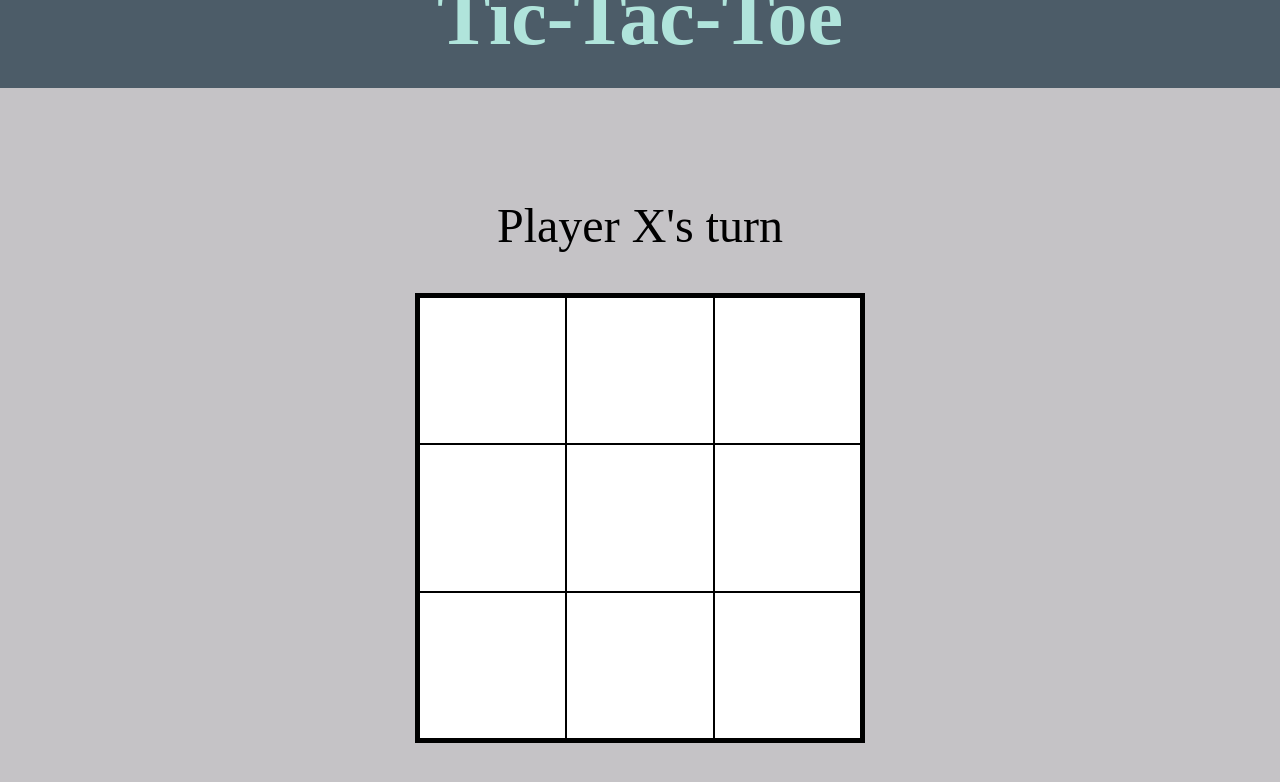
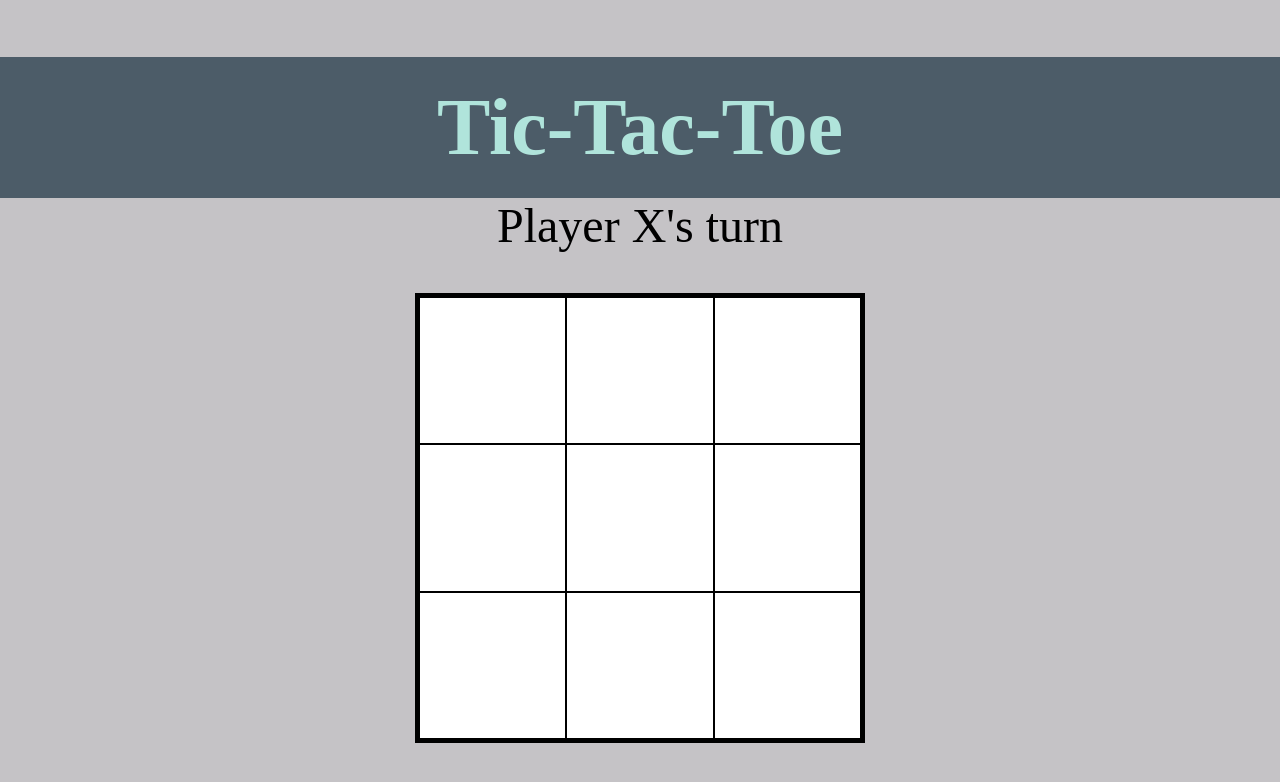
Before and after one commit to Daruin99/Tic-Tac-Toe, a plain HTML site: page index.html in a window 1280 px wide. Drawn offline with Linux system fonts and the light colour scheme.

Commit message:
Update header

```diff
--- a/style.css
+++ b/style.css
@@ -23,7 +23,6 @@ h1 {
     text-align: center;
     padding: 25px;
     position: relative;
-    bottom: 110px;
 }
 
 
```
